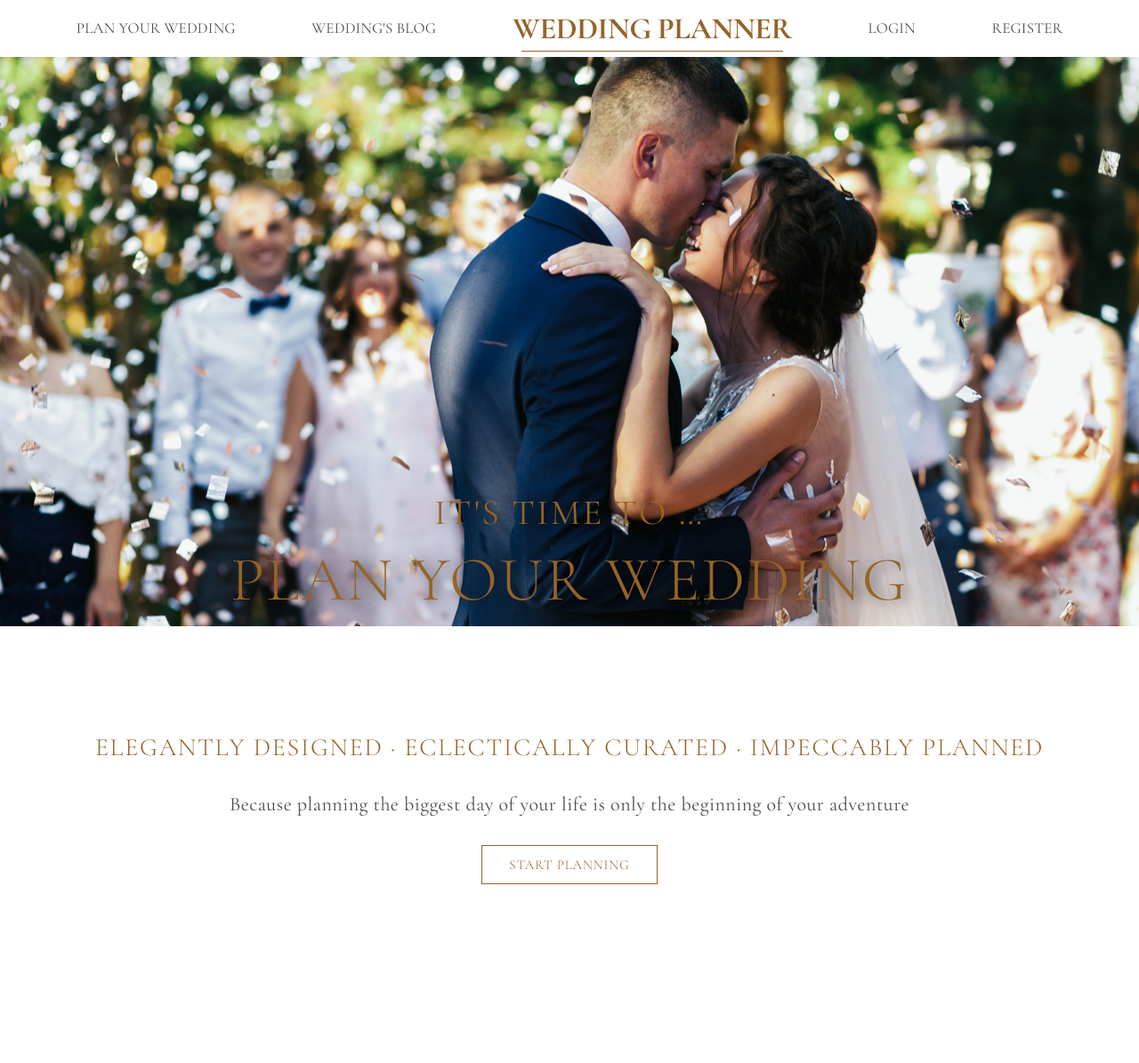
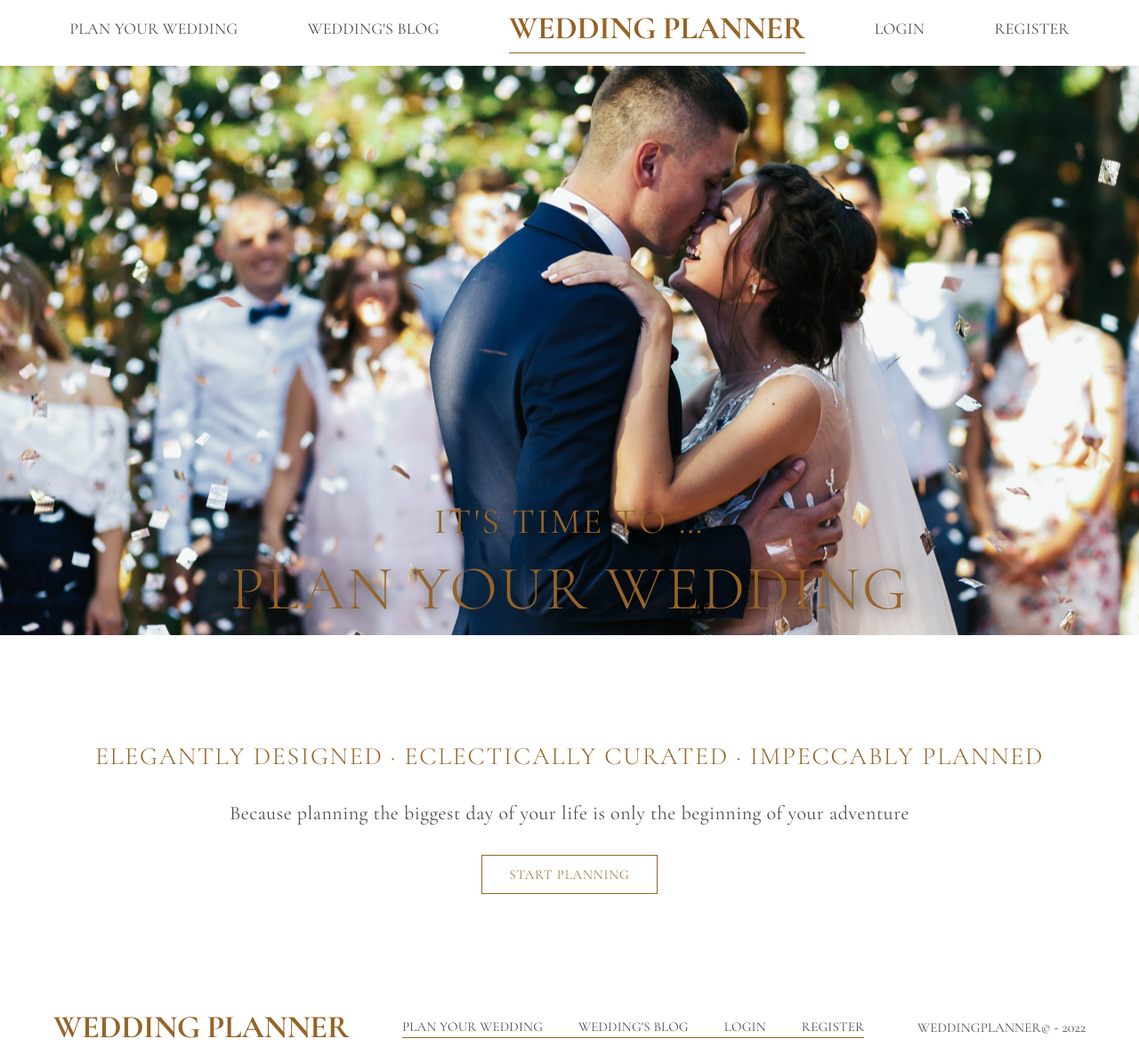
Before and after one commit to ChristinaNikolova/WeddingPlanner-React, a React (Create React App) app in the folder client/: page / in a window 1280 px wide. Shown: the whole page at 89% size. Before the commit the page ends 994 px from the top, so only its background shows below. Built offline with nearby package versions, Linux system fonts and the light colour scheme.

Commit message:
add Footer component, refactor css

```diff
--- a/client/src/App.css
+++ b/client/src/App.css
@@ -13,6 +13,8 @@ html {
   max-width: 1920px;
   margin: 0 auto;
   font-family: "Cormorant Garamond", serif;
+  color: var(--clr-black);
+  line-height: 1.5;
 }
 
 h1,
@@ -47,6 +49,25 @@ h6 {
   border: none;
 }
 
-span {
+a {
   color: var(--clr-black);
 }
+
+a:hover {
+  cursor: pointer;
+}
+
+.gold-underline {
+  border-bottom: 1px solid var(--clr-gold);
+}
+
+li.logo a {
+  color: var(--clr-gold);
+  font-size: 36px;
+  font-weight: 800;
+  letter-spacing: -0.5px;
+}
+
+li.logo a:hover {
+  font-weight: 400;
+}
--- a/client/src/App.jsx
+++ b/client/src/App.jsx
@@ -1,5 +1,6 @@
 import * as authService from './services/auth';
 import './App.css';
+import Footer from './components/Footer/Footer';
 import Header from './components/Header/Header';
 import Home from './components/Home/Home';
 
@@ -19,6 +20,7 @@ function App() {
   return (<>
     <Header />
     <Home />
+    <Footer />
   </>
 
   );
--- /dev/null
+++ b/client/src/components/Footer/Footer.css
@@ -0,0 +1,28 @@
+#footer {
+  height: 10vh;
+}
+
+.footer-nav .footer-nav-ul:nth-child(2) {
+  display: flex;
+  align-items: center;
+  gap: 40px;
+}
+
+.footer-nav {
+  height: 10vh;
+  display: flex;
+  justify-content: space-evenly;
+  align-items: center;
+  text-transform: uppercase;
+}
+
+.footer-nav-li a {
+  font-size: 15px;
+  letter-spacing: 0.2px;
+  transition: all 200ms ease-in-out;
+}
+
+.footer-nav-li a:hover {
+  color: #956428;
+  font-weight: 800;
+}
--- /dev/null
+++ b/client/src/components/Footer/Footer.jsx
@@ -0,0 +1,37 @@
+import './Footer.css';
+
+function Footer() {
+    return (
+        <footer id="footer">
+            <nav className="footer-nav">
+                <ul className="footer-nav-ul">
+                    <li className="footer-nav-li logo">
+                        <a href="/">Wedding Planner</a>
+                    </li>
+                </ul>
+                <ul className="footer-nav-ul gold-underline">
+                    <li className="footer-nav-li">
+                        <a href="/">Plan your wedding</a>
+                    </li>
+                    <li className="footer-nav-li">
+                        <a href="/">Wedding's blog</a>
+                    </li>
+                    <li className="footer-nav-li">
+                        <a href="/">Login</a>
+                    </li>
+                    <li className="footer-nav-li">
+                        <a href="/">Register</a>
+                    </li>
+                </ul>
+                <ul className="footer-nav-ul">
+                    <li className="footer-nav-li">
+                        <a href="https://github.com/ChristinaNikolova/WeddingPlanner" target="_blank">WeddingPlanner&copy;</a> - {new Date().getFullYear()}
+                    </li>
+                </ul>
+            </nav>
+
+        </footer >
+    );
+}
+
+export default Footer;
--- a/client/src/components/Header/Header.css
+++ b/client/src/components/Header/Header.css
@@ -1,5 +1,6 @@
 #header {
   height: 8vh;
+  margin-bottom: 10px;
 }
 
 .header-nav-ul {
@@ -10,37 +11,13 @@
   text-transform: uppercase;
 }
 
-.header-nav-ul a {
-  font-size: 17px;
+.header-nav-li a {
+  font-size: 18px;
   letter-spacing: 0.2px;
-  line-height: 1.5;
-  color: #4c4c4c;
   transition: all 200ms ease-in-out;
 }
 
-.header-nav-ul a:hover {
+.header-nav-li a:hover {
   color: #956428;
   font-weight: 800;
 }
-
-.logo a {
-  color: #956428;
-  font-size: 34px;
-  font-weight: 800;
-  letter-spacing: -0.5px;
-  position: relative;
-}
-
-.logo a:hover {
-  font-weight: 400;
-}
-
-.logo a::after {
-  position: absolute;
-  top: 26px;
-  left: 10px;
-  content: "";
-  width: 294px;
-  height: 20px;
-  border-bottom: 1px solid #956428;
-}
--- a/client/src/components/Header/Header.jsx
+++ b/client/src/components/Header/Header.jsx
@@ -6,21 +6,19 @@ function Header() {
             <nav className="header-nav">
                 <ul className="header-nav-ul">
                     <li className="header-nav-li">
-                        <a href="">Plan your wedding</a>
+                        <a href="/">Plan your wedding</a>
                     </li>
                     <li className="header-nav-li">
-                        <a href="">Wedding's blog</a>
+                        <a href="/">Wedding's blog</a>
                     </li>
-                    <li className="header-nav-li logo">
-                        <a href="">
-                            Wedding Planner
-                        </a>
+                    <li className="header-nav-li logo gold-underline">
+                        <a href="/">Wedding Planner</a>
                     </li>
                     <li className="header-nav-li">
-                        <a href="">Login</a>
+                        <a href="/">Login</a>
                     </li>
                     <li className="header-nav-li">
-                        <a href="">Register</a>
+                        <a href="/">Register</a>
                     </li>
                 </ul>
             </nav>
--- a/client/src/components/Home/Home.css
+++ b/client/src/components/Home/Home.css
@@ -1,3 +1,7 @@
+#home {
+  margin-bottom: 120px;
+}
+
 .home-content-wrapper {
   text-align: center;
 }
@@ -10,7 +14,6 @@
 }
 
 .home-content {
-  display: block;
   font-size: 22px;
   letter-spacing: 0.5px;
   line-height: 1.5;
--- a/client/src/components/Home/Home.jsx
+++ b/client/src/components/Home/Home.jsx
@@ -7,10 +7,10 @@ function Home() {
             <Jumbotron />
             <div className="home-content-wrapper">
                 <h2 className="home-title">ELEGANTLY DESIGNED · ECLECTICALLY CURATED · IMPECCABLY PLANNED</h2>
-                <span className="home-content">
+                <p className="home-content">
                     Because planning the biggest day of your life is only the beginning of your adventure
-                </span>
-                <a className='btn'>Start planning</a>
+                </p>
+                <a href="/" className='btn'>Start planning</a>
             </div>
         </section>
     );
```
